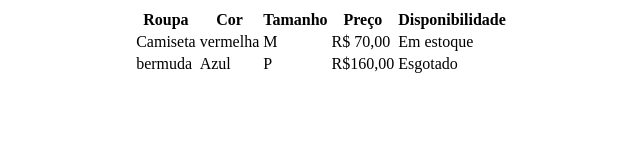
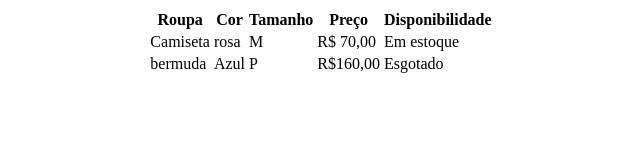
Before and after one commit to jeovan-delavechea/aula-tabela, a plain HTML site: page index.html in a window 1280 px wide. Shown: the whole page, without its empty margins (319-959 px from the left). Drawn offline with Linux system fonts and the light colour scheme.

Commit message:
trocado de vermelho para rosa

```diff
--- a/index.html
+++ b/index.html
@@ -17,7 +17,7 @@
         </tr>
         <tr>
             <td>Camiseta</td>
-            <td>vermelha</td>
+            <td>rosa</td>
             <td>M</td>
             <td>R$ 70,00</td>
             <td>Em estoque</td>
```
